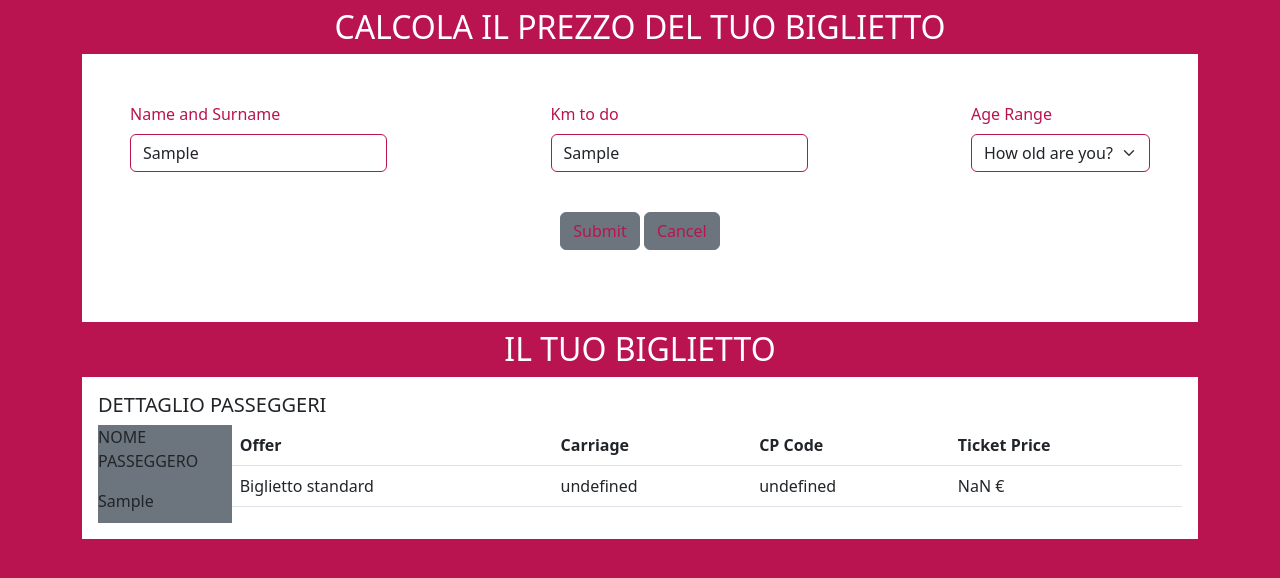
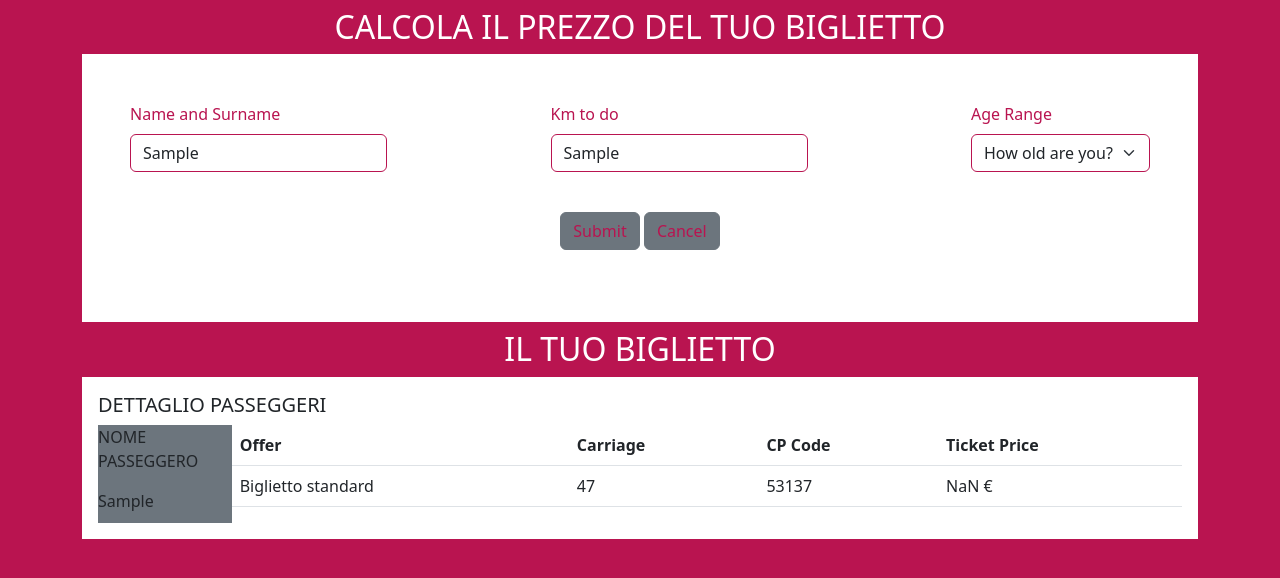
Before and after one commit to MarcoPerta/js-biglietto-treno-form, a plain HTML site: page index.html in a window 1280 px wide. Both pictures are taken after typing "Sample", "Sample" into the empty fields and a click on the button "Submit". Drawn offline with nearby package versions, Linux system fonts and the light colour scheme.

Commit message:
finsh (da rifinire dettagli)

```diff
--- a/index.html
+++ b/index.html
@@ -26,7 +26,7 @@
                 <div class="mb-3">
                     <label for="Age" class="form-label col-pink">Age Range</label>
                     <select class="form-select" aria-label="select" id="Age">
-                    <option selected>How old are you?</option>
+                    <option selected value="0">How old are you?</option>
                         <option value="1">18-64</option>
                         <option value="2">Underage</option>
                         <option value="3">65+</option>
--- a/main.js
+++ b/main.js
@@ -12,6 +12,7 @@ let carriage = Math.floor(Math.random()*50)+1;
 let Carriage = document.getElementById('Carriage')
 
 let cp = Math.floor(Math.random()*100000)+1;
+console.log(cp)
 
 let CpCode = document.getElementById('CpCode')
 
@@ -21,10 +22,6 @@ function MakeTheTicket(){
     let ValueKm = Km.value;
 
     let ValueAge = Age.value;
-
-    let Valuecarriage = carriage.value;
-
-    let Valuecp = cp.value;
 
     let priceKm = 0.21 * ValueKm
 
@@ -43,10 +40,9 @@ function MakeTheTicket(){
 
     NamePassenger.innerHTML = `${ValueNameBuyer}`
 
-    Carriage.innerHTML = `${Valuecarriage}
-    `
+    Carriage.innerHTML = `${carriage}`
 
-    CpCode.innerHTML = `${Valuecp}`
+    CpCode.innerHTML = `${cp}`
 
     document.getElementById('TicketPrice').innerHTML = `${priceKm} €`
 }
@@ -56,6 +52,10 @@ function CancelTheTicket(){
     NameBuyer.value = '';
 
     NamePassenger.innerHTML = ''
+
+    Age.value = '0';
+
+    Km.value = '';
 
     carriage.value = '';
 
```
